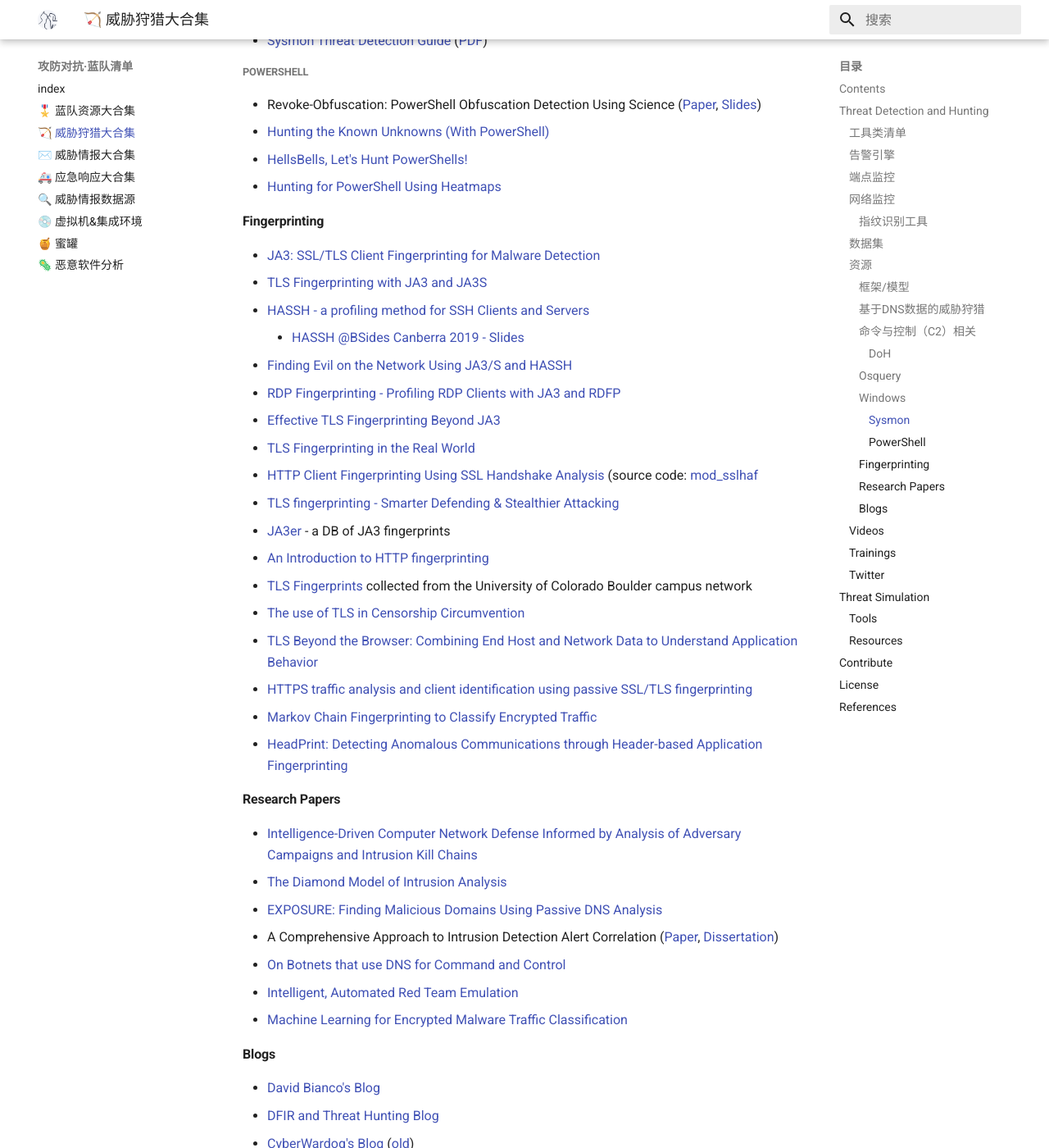
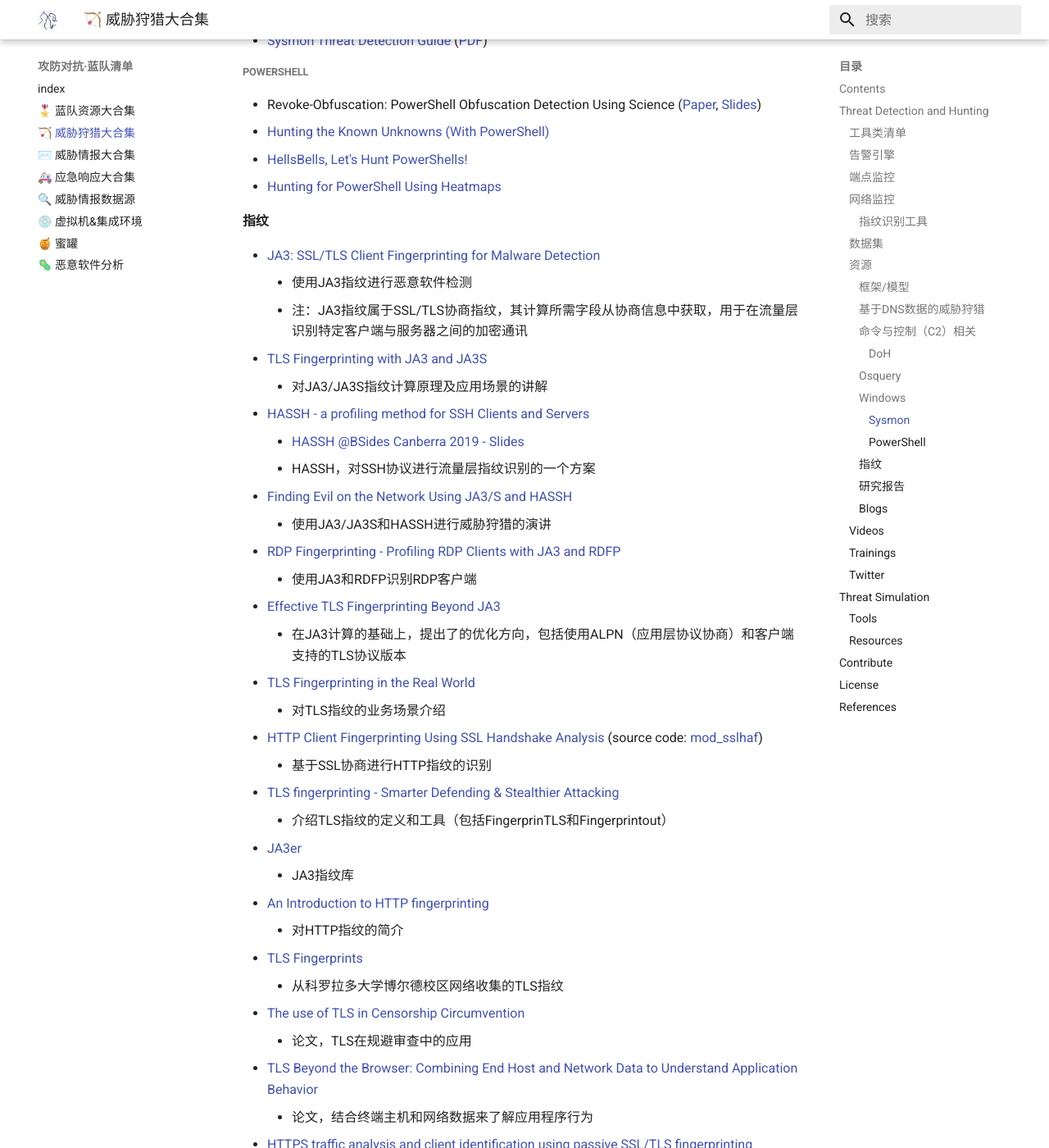
Before and after one commit to satan1a/awesome-cybersecurity-blueteam-cn, an MkDocs documentation site: the page built from docs/0x2_threat_hunting.md, in a window 1280 px wide and 1400 px high, scrolled down 13668 px. Shown: the whole window at 82% size. Built offline with MkDocs 1.6.1 and Material for MkDocs 9.7.7, drawn with Linux system fonts in a browser that asks for light colours; some of the changed text lies outside the part shown.

Commit message:
Update 0x2_threat_hunting.md

```diff
--- a/docs/0x2_threat_hunting.md
+++ b/docs/0x2_threat_hunting.md
@@ -480,36 +480,61 @@
 - [HellsBells, Let's Hunt PowerShells!](https://www.splunk.com/blog/2017/07/06/hellsbells-lets-hunt-powershells.html)
 - [Hunting for PowerShell Using Heatmaps](https://medium.com/@jshlbrd/hunting-for-powershell-using-heatmaps-69b70151fa5d)
 
-#### Fingerprinting
+#### 指纹
 
 - [JA3: SSL/TLS Client Fingerprinting for Malware Detection](https://engineering.salesforce.com/open-sourcing-ja3-92c9e53c3c41)
+    - 使用JA3指纹进行恶意软件检测
+    - 注：JA3指纹属于SSL/TLS协商指纹，其计算所需字段从协商信息中获取，用于在流量层识别特定客户端与服务器之间的加密通讯
 - [TLS Fingerprinting with JA3 and JA3S](https://engineering.salesforce.com/tls-fingerprinting-with-ja3-and-ja3s-247362855967)
+    - 对JA3/JA3S指纹计算原理及应用场景的讲解
 - [HASSH - a profiling method for SSH Clients and Servers](https://engineering.salesforce.com/open-sourcing-hassh-abed3ae5044c)
     - [HASSH @BSides Canberra 2019 - Slides](https://github.com/benjeems/Presentations/blob/master/BSides%202019%20%20-%20HASSH%20-%20a%20Profiling%20Method%20for%20SSH%20Clients%20and%20Servers.pdf)
+    - HASSH，对SSH协议进行流量层指纹识别的一个方案
 - [Finding Evil on the Network Using JA3/S and HASSH](https://engineering.salesforce.com/finding-evil-on-the-network-using-ja3-s-and-hassh-11431a8606e4)
+    - 使用JA3/JA3S和HASSH进行威胁狩猎的演讲
 - [RDP Fingerprinting - Profiling RDP Clients with JA3 and RDFP](https://medium.com/@0x4d31/rdp-client-fingerprinting-9e7ac219f7f4)
+    - 使用JA3和RDFP识别RDP客户端
 - [Effective TLS Fingerprinting Beyond JA3](https://www.ntop.org/ndpi/effective-tls-fingerprinting-beyond-ja3/)
+    - 在JA3计算的基础上，提出了的优化方向，包括使用ALPN（应用层协议协商）和客户端支持的TLS协议版本
 - [TLS Fingerprinting in the Real World](https://blogs.cisco.com/security/tls-fingerprinting-in-the-real-world)
-- [HTTP Client Fingerprinting Using SSL Handshake Analysis](https://www.ssllabs.com/projects/client-fingerprinting/) (source code: [mod_sslhaf](https://github.com/ssllabs/sslhaf)
+    - 对TLS指纹的业务场景介绍
+- [HTTP Client Fingerprinting Using SSL Handshake Analysis](https://www.ssllabs.com/projects/client-fingerprinting/) (source code: [mod_sslhaf](https://github.com/ssllabs/sslhaf))
+    - 基于SSL协商进行HTTP指纹的识别
 - [TLS fingerprinting - Smarter Defending & Stealthier Attacking](https://blog.squarelemon.com/tls-fingerprinting/)
-- [JA3er](https://ja3er.com) - a DB of JA3 fingerprints
+    - 介绍TLS指纹的定义和工具（包括FingerprinTLS和Fingerprintout）
+- [JA3er](https://ja3er.com)
+    - JA3指纹库
 - [An Introduction to HTTP fingerprinting](https://www.net-square.com/httprint_paper.html)
-- [TLS Fingerprints](https://tlsfingerprint.io/) collected from the University of Colorado Boulder campus network
+    - 对HTTP指纹的简介
+- [TLS Fingerprints](https://tlsfingerprint.io/)
+    - 从科罗拉多大学博尔德校区网络收集的TLS指纹
 - [The use of TLS in Censorship Circumvention](https://tlsfingerprint.io/static/frolov2019.pdf)
+    - 论文，TLS在规避审查中的应用
 - [TLS Beyond the Browser: Combining End Host and Network Data to Understand Application Behavior](https://dl.acm.org/doi/pdf/10.1145/3355369.3355601)
+    - 论文，结合终端主机和网络数据来了解应用程序行为
 - [HTTPS traffic analysis and client identification using passive SSL/TLS fingerprinting](https://link.springer.com/article/10.1186/s13635-016-0030-7)
+    - 论文，使用被动SSL/TLS指纹识别的HTTPS流量分析进行客户端识别
 - [Markov Chain Fingerprinting to Classify Encrypted Traffic](https://drakkar.imag.fr/IMG/pdf/1569811033.pdf)
+    - 论文，使用马尔可夫链指纹（Markov Chain Fingerprinting）对加密流量进行分类
 - [HeadPrint: Detecting Anomalous Communications through Header-based Application Fingerprinting](https://www.conand.me/publications/bortolameotti-headprint-2020.pdf)
+    - 论文，通过基于标题的应用程序指纹检测异常通信
 
-#### Research Papers
+#### 研究报告
 
 - [Intelligence-Driven Computer Network Defense Informed by Analysis of Adversary Campaigns and Intrusion Kill Chains](https://www.lockheedmartin.com/content/dam/lockheed/data/corporate/documents/LM-White-Paper-Intel-Driven-Defense.pdf)
+  - 论文，通过分析对抗行为和入侵杀伤链进行情报驱动的计算机网络防护
 - [The Diamond Model of Intrusion Analysis](http://www.activeresponse.org/wp-content/uploads/2013/07/diamond.pdf)
+  - 论文，入侵分析的钻石模型
 - [EXPOSURE: Finding Malicious Domains Using Passive DNS Analysis](https://www.cs.ucsb.edu/~chris/research/doc/ndss11_exposure.pdf)
+  - 论文，通过被动DNS（Passive DNS）分析查找恶意域名
 - A Comprehensive Approach to Intrusion Detection Alert Correlation ([Paper](https://www.cs.ucsb.edu/~vigna/publications/2004_valeur_vigna_kruegel_kemmerer_TDSC_Correlation.pdf), [Dissertation](http://citeseerx.ist.psu.edu/viewdoc/download?doi=10.1.1.115.8310&rep=rep1&type=pdf))
+  - 论文，入侵检测告警关联的综合方法
 - [On Botnets that use DNS for Command and Control](http://www.few.vu.nl/~herbertb/papers/feederbot_ec2nd11.pdf)
+  - 使用DNS进行C2的僵尸网络
 - [Intelligent, Automated Red Team Emulation](https://dl.acm.org/citation.cfm?id=2991111)
+  - 论文，自动化红队模拟
 - [Machine Learning for Encrypted Malware Traffic Classification](https://dl.acm.org/doi/pdf/10.1145/3097983.3098163)
+  - 论文，用于加密恶意软件流量分类的机器学习
 
 #### Blogs
 
```
